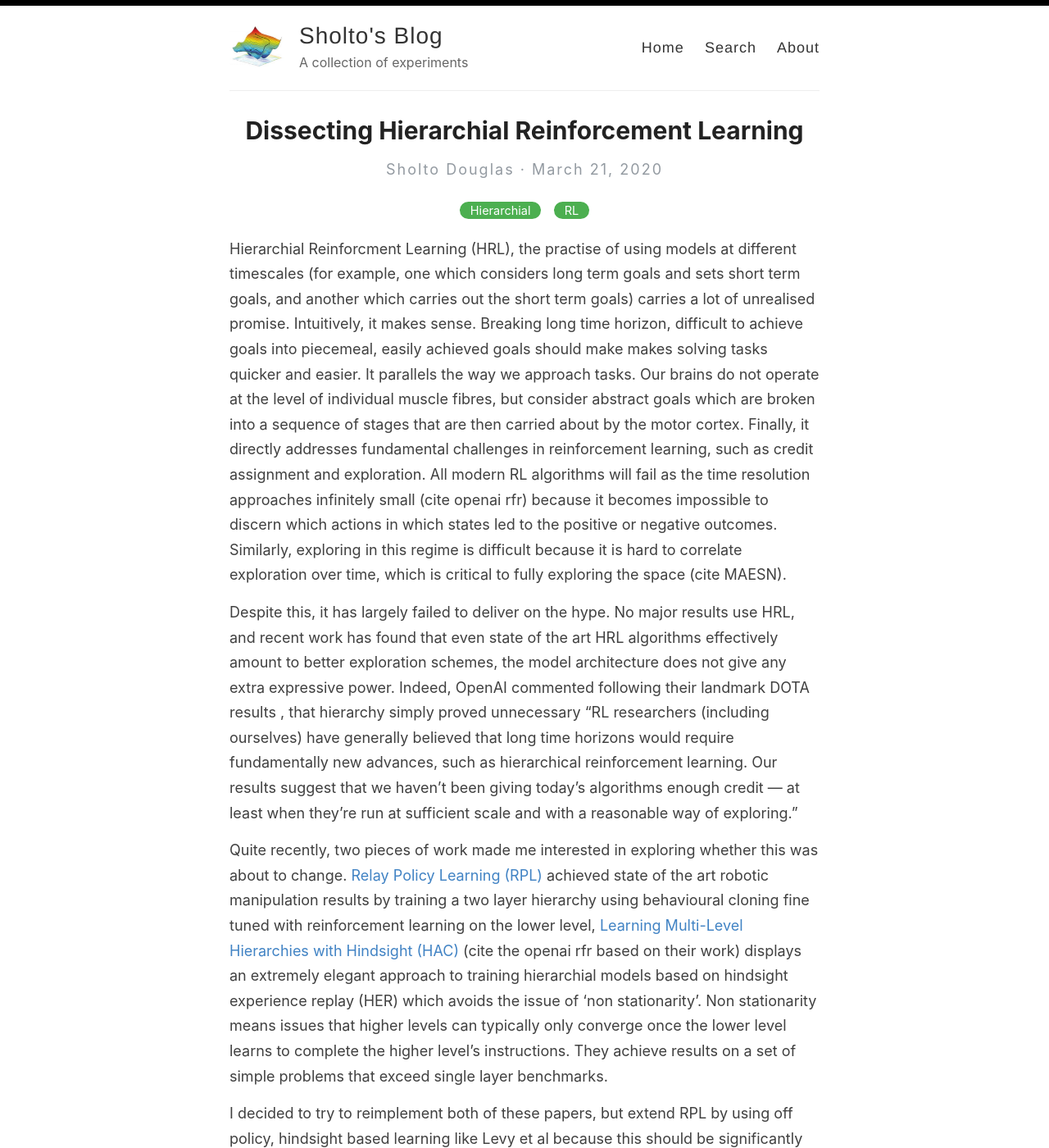
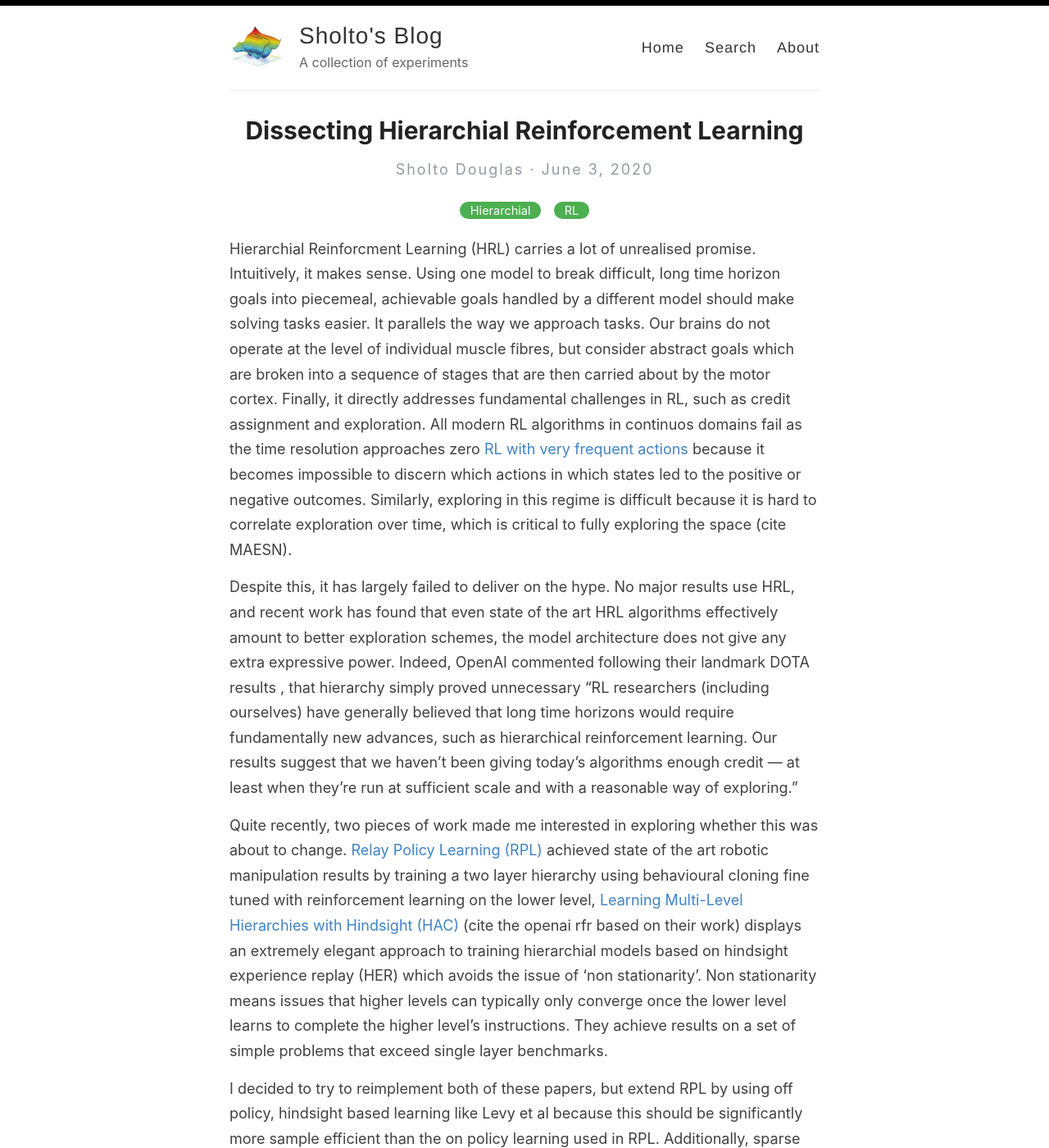
Before and after one commit to sholtodouglas/sholtodouglas.github.io, a Jekyll site: the page built from _posts/2020-06-03-Dissecting_Hierarchial_RL.md, in a window 1280 px wide and 1400 px high. Shown: the whole window at 82% size. Built offline with Jekyll 4.4.1, drawn with Linux system fonts in a browser that asks for light colours; some of the changed text lies outside the part shown.

Commit message:
Update and rename 2020-03-21-Dissecting_Hierarchial_RL.md to 2020-06-03-Dissecting_Hierarchial_RL.md

```diff
--- a/_posts/2020-03-21-Dissecting_Hierarchial_RL.md
+++ b/_posts/2020-06-03-Dissecting_Hierarchial_RL.md
@@ -5,7 +5,7 @@ categories: [Hierarchial, RL]
 img: images/lin_reps/hierarchy_header.png
 ---
 
-Hierarchial Reinforcment Learning (HRL), the practise of using models at different timescales (for example, one which considers long term goals and sets short term goals, and another which carries out the short term goals) carries a lot of unrealised promise. Intuitively, it makes sense. Breaking long time horizon, difficult to achieve goals into piecemeal, easily achieved goals should make makes solving tasks quicker and easier. It parallels the way we approach tasks. Our brains do not operate at the level of individual muscle fibres, but consider abstract goals which are broken into a sequence of stages that are then carried about by the motor cortex. Finally, it directly addresses fundamental challenges in reinforcement learning, such as credit assignment and exploration. All modern RL algorithms will fail as the time resolution approaches infinitely small (cite openai rfr) because it becomes impossible to discern which actions in which states led to the positive or negative outcomes. Similarly, exploring in this regime is difficult because it is hard to correlate exploration over time, which is critical to fully exploring the space (cite MAESN).
+Hierarchial Reinforcment Learning (HRL) carries a lot of unrealised promise. Intuitively, it makes sense. Using one model to break difficult, long time horizon goals into piecemeal, achievable goals handled by a different model should make solving tasks easier. It parallels the way we approach tasks. Our brains do not operate at the level of individual muscle fibres, but consider abstract goals which are broken into a sequence of stages that are then carried about by the motor cortex. Finally, it directly addresses fundamental challenges in RL, such as credit assignment and exploration. All modern RL algorithms in continuos domains fail as the time resolution approaches zero [RL with very frequent actions](https://openai.com/blog/ingredients-for-robotics-research/) because it becomes impossible to discern which actions in which states led to the positive or negative outcomes. Similarly, exploring in this regime is difficult because it is hard to correlate exploration over time, which is critical to fully exploring the space (cite MAESN).
 
 Despite this, it has largely failed to deliver on the hype. No major results use HRL, and recent work has found that even state of the art HRL algorithms effectively amount to better exploration schemes, the model architecture does not give any extra expressive power. Indeed, OpenAI commented following their landmark DOTA results , that hierarchy simply proved unnecessary  "RL researchers (including ourselves) have generally believed that long time horizons would require fundamentally new advances, such as hierarchical reinforcement learning. Our results suggest that we haven’t been giving today’s algorithms enough credit — at least when they’re run at sufficient scale and with a reasonable way of exploring."
 
```
Also changed, not shown: other parts of _posts/2020-06-03-Dissecting_Hierarchial_RL.md (+1 -0 lines).
